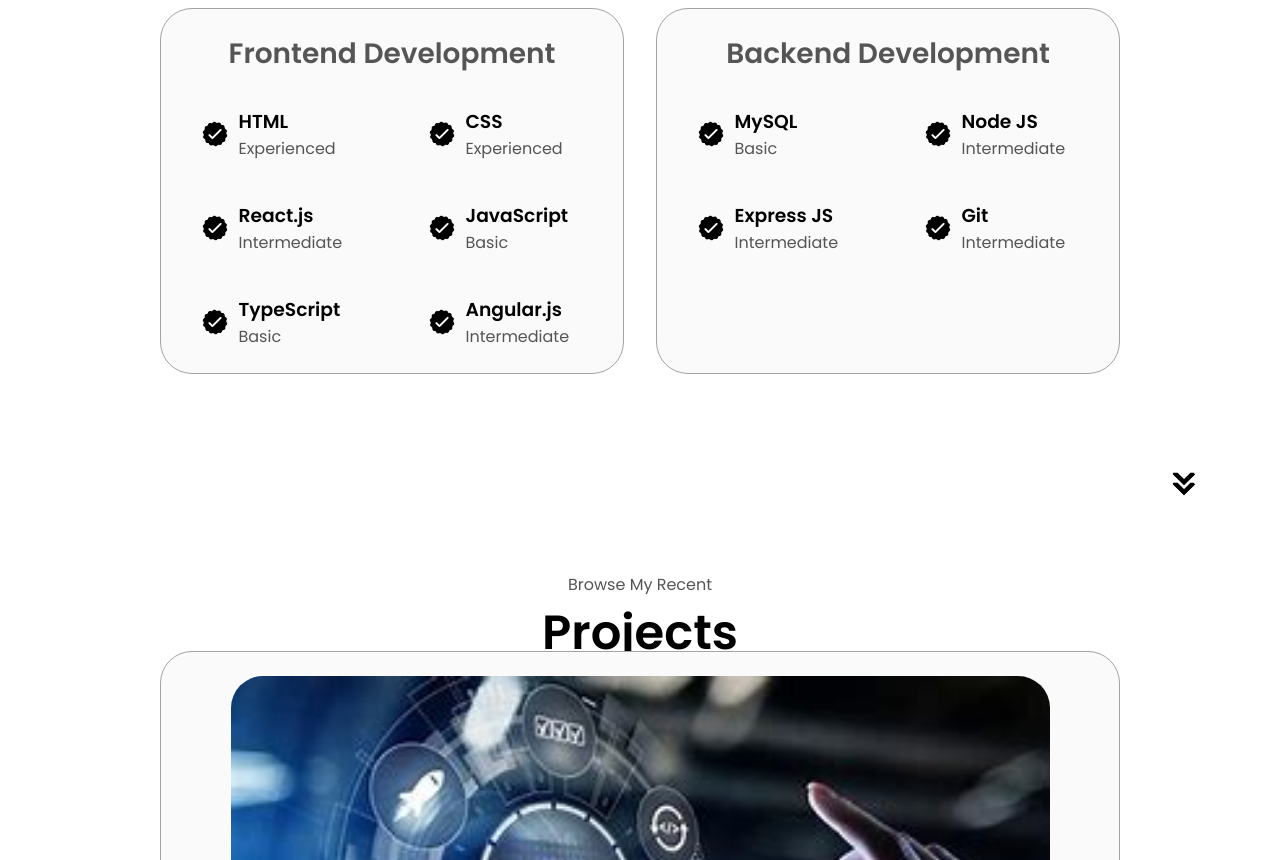
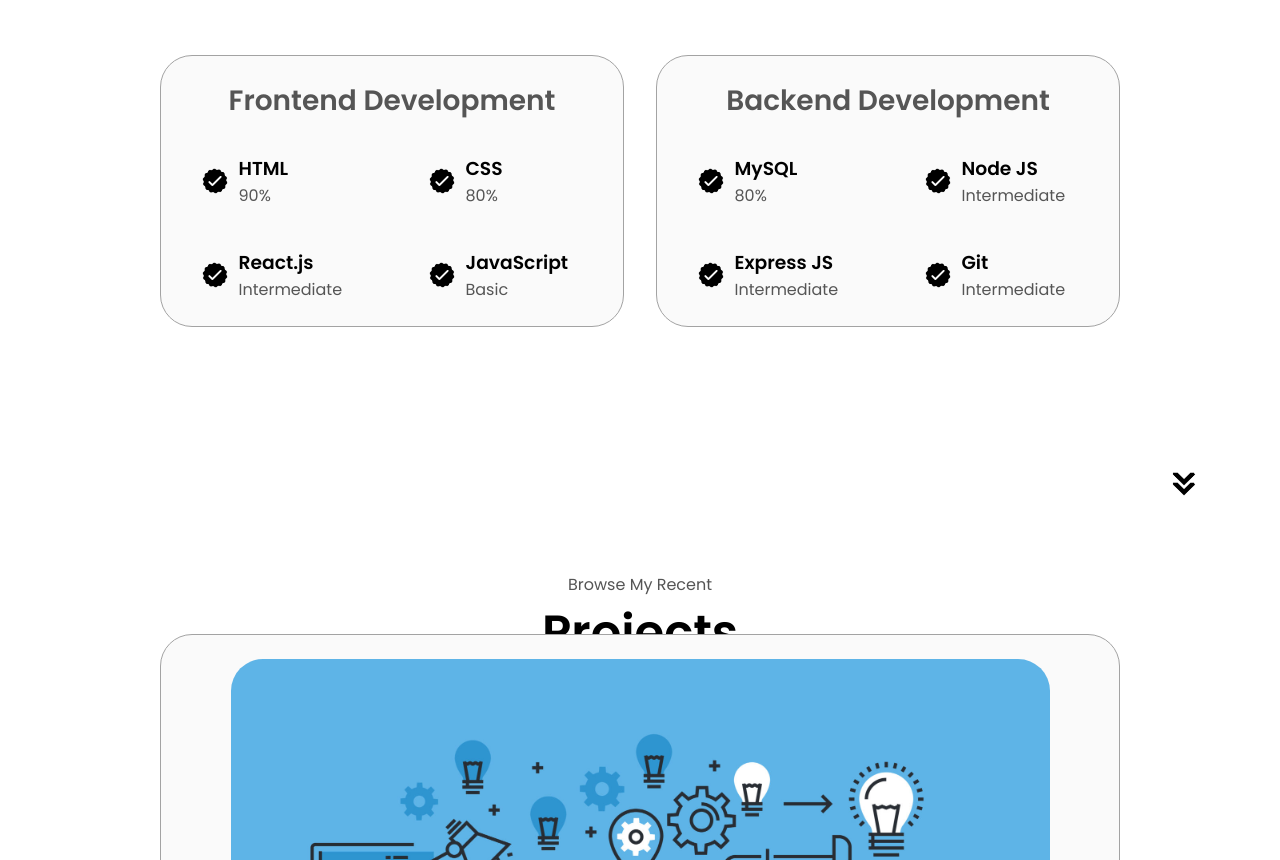
Before and after one commit to GajalakshmiRavi/My-Portfolio, a plain HTML site: page index.html in a window 1280 px wide. Shown: the part 1940-2800 px from the top of the page. Drawn offline with Linux system fonts and the light colour scheme.

Commit message:
first commit

```diff
--- a/index.html
+++ b/index.html
@@ -10,7 +10,7 @@
   </head>
   <body>
     <nav id="desktop-nav">
-      <div class="logo">Gajalakshmi Ravi</div>
+      <div class="logo">Portfolio</div>
       <div>
         <ul class="nav-links">
           <li><a href="#about">About</a></li>
@@ -91,7 +91,7 @@
                 alt="Skills icon"
               />
               <h3>Skills</h3>
-              <p>C language <br>java language<br>Problem Solving<br>Frontend Development<br /></p>
+              <p>C language <br>java language<br>Problem Solving<br>Logical Thinking <br /></p>
             </div>
             <div class="details-container">
               <img
@@ -141,7 +141,7 @@
                 />
                 <div>
                   <h3>HTML</h3>
-                  <p>Experienced</p>
+                  <p>90%</p>
                 </div>
               </article>
               <article>
@@ -152,7 +152,7 @@
                 />
                 <div>
                   <h3>CSS</h3>
-                  <p>Experienced</p>
+                  <p>80%</p>
                 </div>
               </article>
               <article>
@@ -177,28 +177,7 @@
                   <p>Basic</p>
                 </div>
               </article>
-              <article>
-                <img
-                  class="icon"
-                  src="/assets/checkmark.png"
-                  alt="Experience icon"
-                />
-                <div>
-                  <h3>TypeScript</h3>
-                  <p>Basic</p>
-                </div>
-              </article>
-              <article>
-                <img
-                  class="icon"
-                  src="/assets/checkmark.png"
-                  alt="Experience icon"
-                />
-                <div>
-                  <h3>Angular.js</h3>
-                  <p>Intermediate</p>
-                </div>
-              </article>
+
             </div>
           </div>
           <div class="details-container">
@@ -212,7 +191,7 @@
                 />
                 <div>
                   <h3>MySQL</h3>
-                  <p>Basic</p>
+                  <p>80%</p>
                 </div>
               </article>
               <article>
@@ -268,7 +247,7 @@
             <div class="article-container">
               <img
                 class="project-img"
-                src="/assets/proj.png"
+                src="/assets/project1.png"
                 alt="project-1"
               />
             </div>
```
Also changed, not shown: assets/proj.png (deleted), assets/project-3.png (deleted), assets/project1.png (added).
